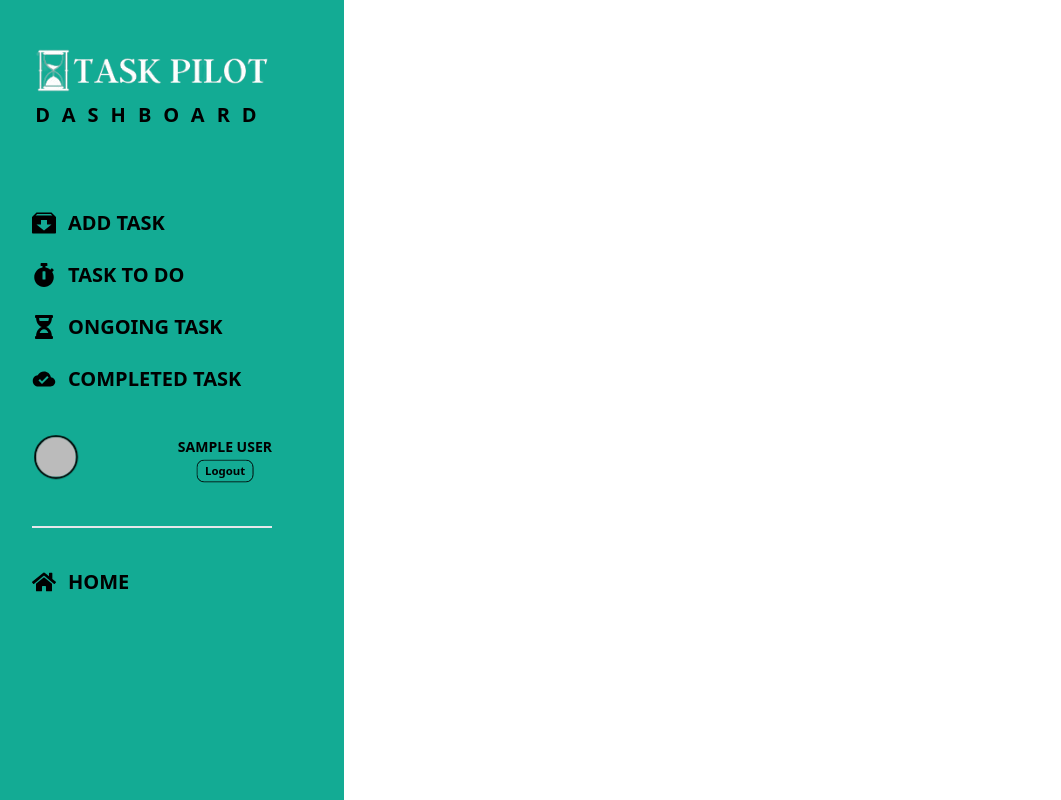
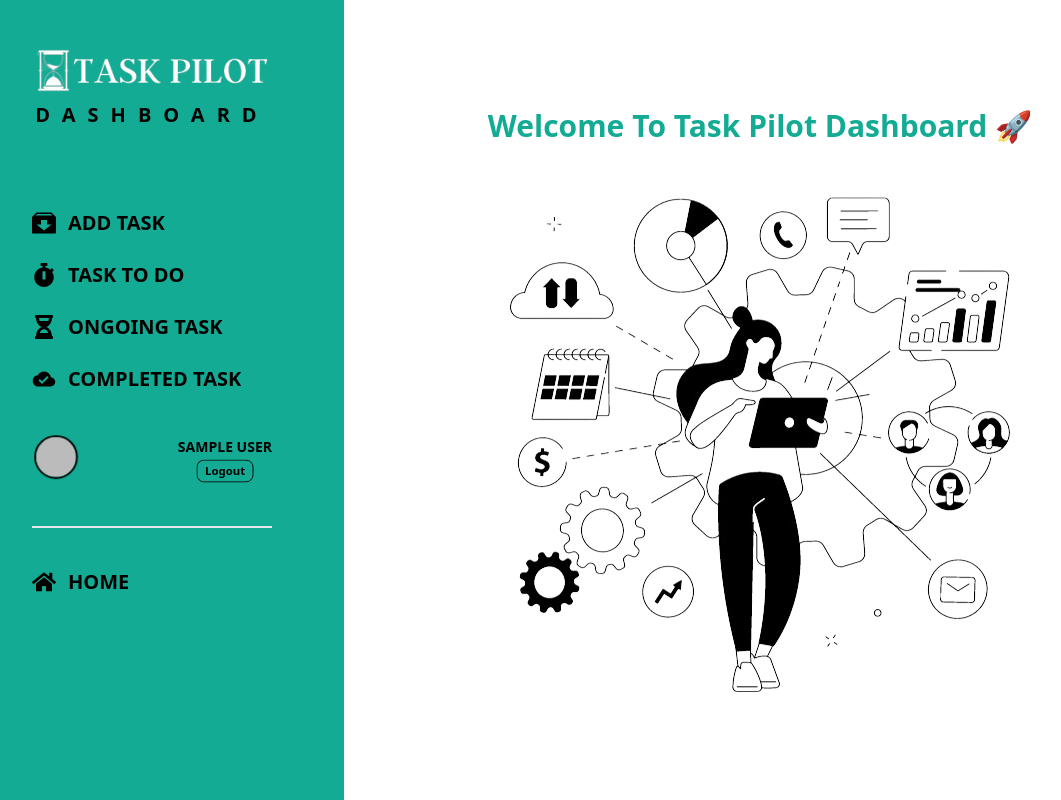
Before and after one commit to mdnoble1/task-pilot-client, a React (Vite) app: page /dashboard in a window 1280 px wide. Shown: the top 800 px of the page, without its empty margins (40-1101 px from the left). Built offline with nearby package versions, Linux system fonts and the light colour scheme; no server answers; sample sign-in values are in the browser's storage.

Commit message:
added let's explore button and private route

```diff
--- /dev/null
+++ b/src/pages/dashboard/DashboardLanding/DashboardLanding.jsx
@@ -0,0 +1,21 @@
+import image from "../../../assets/images/dashboard.png";
+
+const DashboardLanding = () => {
+  return (
+    <div className="flex justify-center items-center min-h-screen">
+      <div className="text-center">
+        <h2 className="font-bold text-3xl text-[#13ab94] mb-12">
+          Welcome To Task Pilot Dashboard 🚀
+        </h2>
+        {/* <p className="font-semibold text-lg text-gray-500 text-center mb-6">
+          We are thrilled to have you on board! Task Pilot is designed to make
+          task management a breeze, helping you and your team stay organized,
+          collaborate seamlessly and achieve your goals more efficiently.
+        </p> */}
+        <img className="mx-auto" src={image} alt="" />
+      </div>
+    </div>
+  );
+};
+
+export default DashboardLanding;
--- a/src/pages/home/banner/Banner.jsx
+++ b/src/pages/home/banner/Banner.jsx
@@ -36,7 +36,7 @@ const Banner = () => {
             alt=""
           />
           <div className="absolute bottom-[40px] left-[150px] md:bottom-[60px] md:left-[290px] lg:bottom-[140px] lg:left-[650px]">
-            <NavLink to="/login">
+            <NavLink to="/dashboard">
               <button className="btn btn-sm md:btn-md lg:btn-lg bg-[#129efc] hover:bg-blue-700 border-0 font-semibold md:text-2xl text-white uppercase drop-shadow-2xl">
                 Let's Explore{" "}
                 <FaRegPaperPlane className="text-lg md:text-2xl"></FaRegPaperPlane>
@@ -51,7 +51,7 @@ const Banner = () => {
             alt=""
           />
           <div className="absolute bottom-[40px] left-[150px] md:bottom-[60px] md:left-[290px] lg:bottom-[140px] lg:left-[650px]">
-            <NavLink to="/login">
+            <NavLink to="/dashboard">
               <button className="btn btn-sm md:btn-md lg:btn-lg bg-[#129efc] hover:bg-blue-700 border-0 font-semibold md:text-2xl text-white uppercase drop-shadow-2xl">
                 Let's Explore{" "}
                 <FaRegPaperPlane className="text-lg md:text-2xl"></FaRegPaperPlane>
@@ -66,7 +66,7 @@ const Banner = () => {
             alt=""
           />
           <div className="absolute bottom-[40px] left-[150px] md:bottom-[60px] md:left-[290px] lg:bottom-[140px] lg:left-[650px]">
-            <NavLink to="/login">
+            <NavLink to="/dashboard">
               <button className="btn btn-sm md:btn-md lg:btn-lg bg-[#129efc] hover:bg-blue-700 border-0 font-semibold md:text-2xl text-white uppercase drop-shadow-2xl">
                 Let's Explore{" "}
                 <FaRegPaperPlane className="text-lg md:text-2xl"></FaRegPaperPlane>
@@ -81,7 +81,7 @@ const Banner = () => {
             alt=""
           />
           <div className="absolute bottom-[40px] left-[150px] md:bottom-[60px] md:left-[290px] lg:bottom-[140px] lg:left-[650px]">
-            <NavLink to="/login">
+            <NavLink to="/dashboard">
               <button className="btn btn-sm md:btn-md lg:btn-lg bg-[#129efc] hover:bg-blue-700 border-0 font-semibold md:text-2xl text-white uppercase drop-shadow-2xl">
                 Let's Explore{" "}
                 <FaRegPaperPlane className="text-lg md:text-2xl"></FaRegPaperPlane>
@@ -96,7 +96,7 @@ const Banner = () => {
             alt=""
           />
           <div className="absolute bottom-[40px] left-[150px] md:bottom-[60px] md:left-[290px] lg:bottom-[140px] lg:left-[650px]">
-            <NavLink to="/login">
+            <NavLink to="/dashboard">
               <button className="btn btn-sm md:btn-md lg:btn-lg bg-[#129efc] hover:bg-blue-700 border-0 font-semibold md:text-2xl text-white uppercase drop-shadow-2xl">
                 Let's Explore{" "}
                 <FaRegPaperPlane className="text-lg md:text-2xl"></FaRegPaperPlane>
--- a/src/pages/home/shared/Navbar/Navbar.jsx
+++ b/src/pages/home/shared/Navbar/Navbar.jsx
@@ -2,22 +2,8 @@
 import logo from "../../../../assets/icons/task-pilot-logo1.png";
 import { FiMenu } from "react-icons/fi";
 import { NavLink } from "react-router-dom";
-import useAuth from "../../../../hooks/useAuth";
 
 const Navbar = () => {
-  const { user, logOut } = useAuth();
-
-  const handleLogOut = () => {
-    logOut()
-      .then(() => {
-        console.log("user logged out");
-        // navigate("/");
-      })
-      .catch((error) => {
-        console.error(error);
-      });
-  };
-
   return (
     <div className="max-w-screen-2xl bg-[#13ab94] navbar flex items-center justify-between px-4 lg:px-16 py-2 lg:py-6 lg:mt-4 lg:rounded-md">
       <div>
@@ -83,37 +69,6 @@ const Navbar = () => {
               Dashboard
             </NavLink>
           </li>
-          <div className="mt-4">
-            {user && (
-              <>
-                <div className="flex items-center justify-between">
-                  <div>
-                    <label
-                      tabIndex={0}
-                      className="btn btn-ghost btn-circle avatar"
-                    >
-                      <div className="w-12 rounded-full border-2 border-white">
-                        <img src={user.photoURL} />
-                      </div>
-                    </label>
-                  </div>
-                  <div>
-                    <span className="block font-semibold text-xs text-center text-white uppercase">
-                      {user.displayName}
-                    </span>
-                    <div className="text-center">
-                      <button
-                        onClick={handleLogOut}
-                        className="btn btn-xs btn-outline text-[#13a0fe]"
-                      >
-                        Logout
-                      </button>
-                    </div>
-                  </div>
-                </div>
-              </>
-            )}
-          </div>
         </ul>
       </div>
     </div>
--- a/src/pages/login/Login.jsx
+++ b/src/pages/login/Login.jsx
@@ -4,6 +4,7 @@ import { Link, useLocation, useNavigate } from "react-router-dom";
 import { useState } from "react";
 import useAuth from "../../hooks/useAuth";
 import Swal from "sweetalert2";
+import { Helmet } from "react-helmet-async";
 
 const Login = () => {
   const { signInUser } = useAuth();
@@ -66,6 +67,9 @@ const Login = () => {
 
   return (
     <section className="w-11/12 lg:w-full mx-auto lg:my-20">
+      <Helmet>
+        <title>Task Pilot | Login</title>
+      </Helmet>
       <div className="flex flex-col-reverse lg:flex-row items-center justify-center lg:gap-32">
         <div className="my-10 lg:mt-0 w-full">
           <img
--- a/src/pages/register/Register.jsx
+++ b/src/pages/register/Register.jsx
@@ -6,6 +6,7 @@ import { useState } from "react";
 import { FaEye, FaEyeSlash } from "react-icons/fa";
 import useAuth from "../../hooks/useAuth";
 import SocialLogin from "../../components/SocialLogin";
+import { Helmet } from "react-helmet-async";
 
 const Register = () => {
   const {
@@ -38,6 +39,9 @@ const Register = () => {
 
   return (
     <section className="w-11/12 lg:w-full mx-auto lg:my-20">
+      <Helmet>
+        <title>Task Pilot | Register</title>
+      </Helmet>
       <div className="flex flex-col lg:flex-row items-center justify-center lg:gap-32">
         <div className="w-11/12 lg:w-full bg-slate-100 rounded-lg drop-shadow-2xl mx-auto mt-10 lg:mt-0">
           <form
--- /dev/null
+++ b/src/routes/PrivateRoute.jsx
@@ -0,0 +1,24 @@
+/* eslint-disable react/prop-types */
+import { useContext } from "react";
+import { AuthContext } from "../providers/AuthProvider";
+import { Navigate, useLocation } from "react-router-dom";
+
+
+const PrivateRoute = ({ children }) => {
+
+    const { user , loading } = useContext(AuthContext);
+
+    const location = useLocation();
+
+    if (loading){
+        return <div className="flex justify-center items-center min-h-screen"><span className="loading loading-infinity text-[#13ab94] w-16"></span></div>
+    }
+
+    if( user ) {
+        return children;
+    }
+
+    return <Navigate to="/login" state={{form : location }} replace></Navigate>;
+};
+
+export default PrivateRoute;
```
Also changed, not shown: src/routes/Router.jsx (+8 -3 lines).
